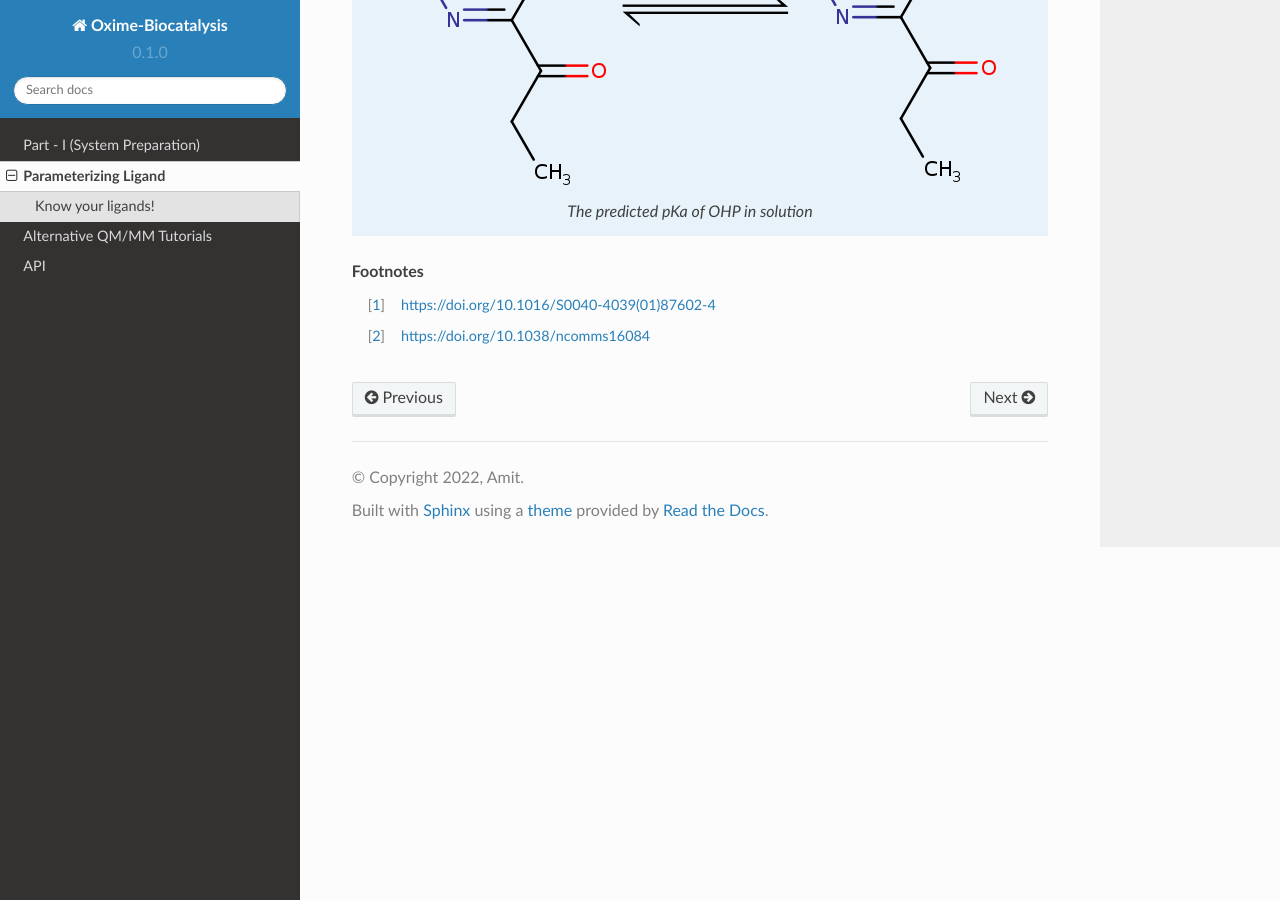
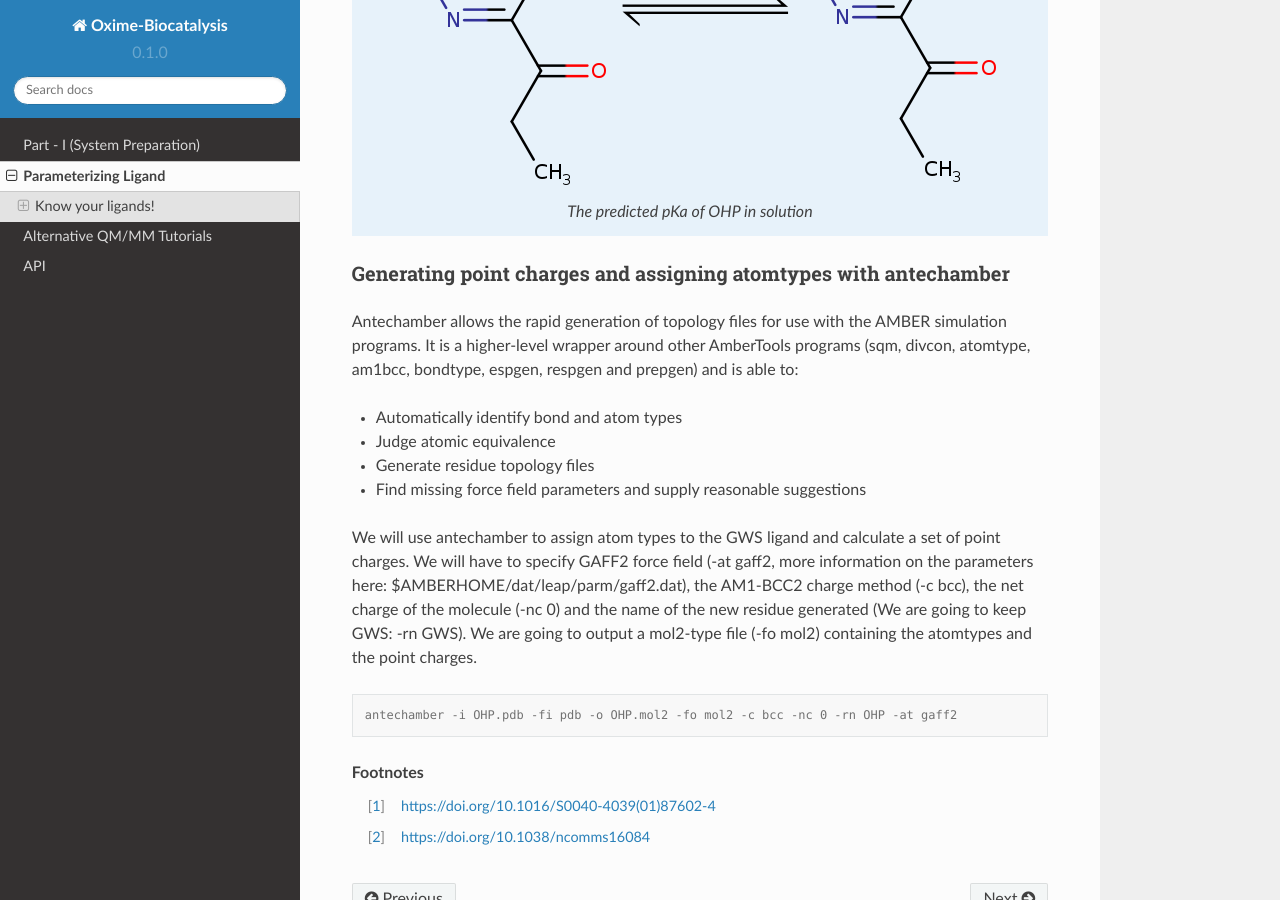
Before and after one commit to hopanoid/Enzyme-Reaction-Dynamics-Tutorial, a Sphinx documentation site: the page built from docs/source/2-ligand.rst, in a window 1280 px wide and 900 px high, scrolled down 942 px. Built offline with Sphinx 7.4.7 and the Read the Docs theme 2.0.0, drawn with Linux system fonts in a browser that asks for light colours.

Commit message:
Antechamber command added

```diff
--- a/docs/source/2-ligand.rst
+++ b/docs/source/2-ligand.rst
@@ -38,7 +38,23 @@
                 The predicted pKa of OHP in solution
 
 
+Generating point charges and assigning atomtypes with antechamber
+=================================================================
 
+Antechamber allows the rapid generation of topology files for use with the AMBER simulation programs.
+It is a higher-level wrapper around other AmberTools programs (sqm, divcon, atomtype, am1bcc, bondtype, espgen, respgen and prepgen)
+and is able to:
+
+* Automatically identify bond and atom types
+* Judge atomic equivalence
+* Generate residue topology files
+* Find missing force field parameters and supply reasonable suggestions
+
+We will use antechamber to assign atom types to the GWS ligand and calculate a set of point charges. We will have to specify GAFF2 force field (-at gaff2, more information on the parameters here: $AMBERHOME/dat/leap/parm/gaff2.dat), the AM1-BCC2 charge method (-c bcc), the net charge of the molecule (-nc 0) and the name of the new residue generated (We are going to keep GWS: -rn GWS). We are going to output a mol2-type file (-fo mol2) containing the atomtypes and the point charges.
+
+.. code-block:: console
+
+        antechamber -i OHP.pdb -fi pdb -o OHP.mol2 -fo mol2 -c bcc -nc 0 -rn OHP -at gaff2
 
 .. rubric:: Footnotes
 
```
